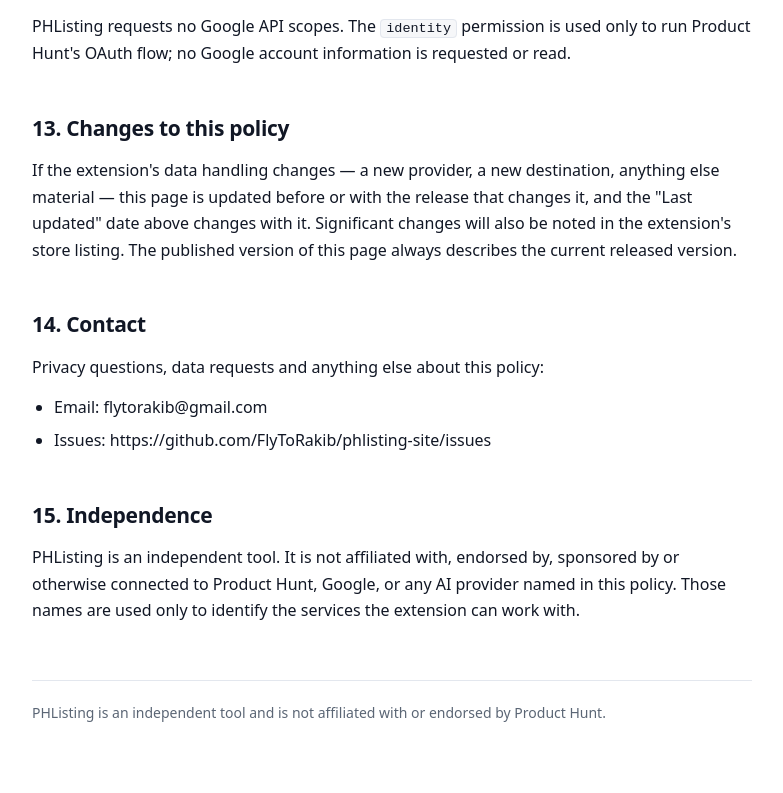
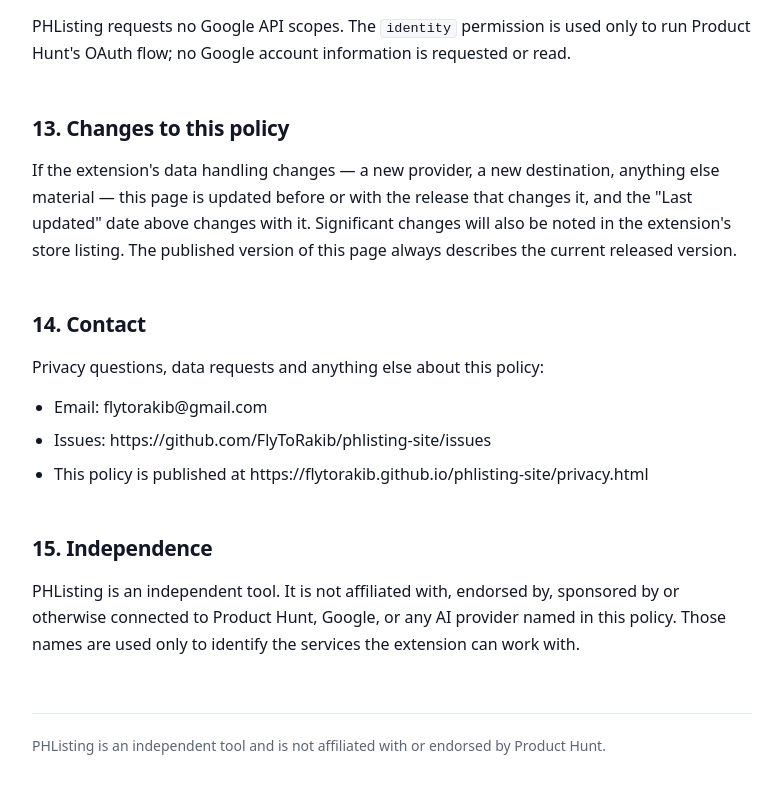
Before and after one commit to FlyToRakib/phlisting-site, a plain HTML site: page privacy.html in a window 1280 px wide. Shown: the part 6298-7091 px from the top of the page, without its empty margins (248-1031 px from the left). Drawn offline with Linux system fonts and the light colour scheme.

Commit message:
Add the published policy URL to the contact section
Co-Authored-By: Claude Opus 5 <noreply@anthropic.com>

```diff
--- a/privacy.html
+++ b/privacy.html
@@ -104,7 +104,7 @@
 <p>If the extension's data handling changes — a new provider, a new destination, anything else material — this page is updated before or with the release that changes it, and the "Last updated" date above changes with it. Significant changes will also be noted in the extension's store listing. The published version of this page always describes the current released version.</p>
 <h2>14. Contact</h2>
 <p>Privacy questions, data requests and anything else about this policy:</p>
-<ul><li>Email: flytorakib@gmail.com</li><li>Issues: https://github.com/FlyToRakib/phlisting-site/issues</li></ul>
+<ul><li>Email: flytorakib@gmail.com</li><li>Issues: https://github.com/FlyToRakib/phlisting-site/issues</li><li>This policy is published at https://flytorakib.github.io/phlisting-site/privacy.html</li></ul>
 <h2>15. Independence</h2>
 <p>PHListing is an independent tool. It is not affiliated with, endorsed by, sponsored by or otherwise connected to Product Hunt, Google, or any AI provider named in this policy. Those names are used only to identify the services the extension can work with.</p>
   <footer>PHListing is an independent tool and is not affiliated with or endorsed by Product Hunt.</footer>
```
